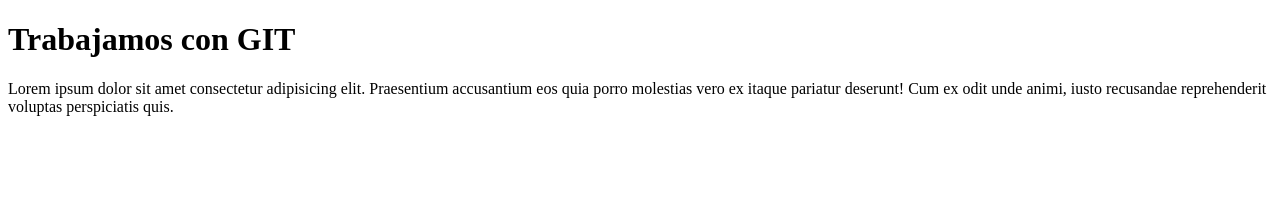
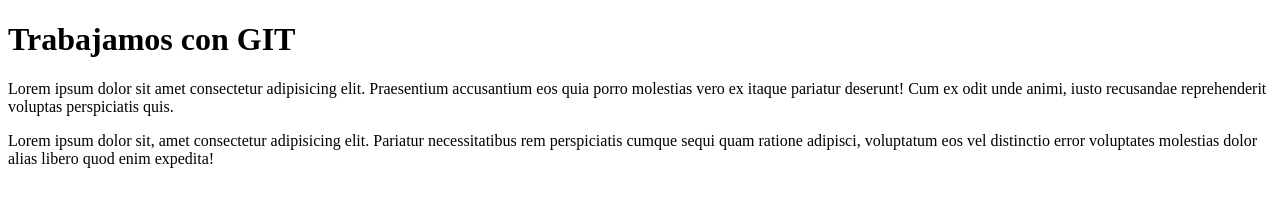
Before and after one commit to juliotaver/mi-repositorio, a plain HTML site: page index.html in a window 1280 px wide. Drawn offline with Linux system fonts and the light colour scheme.

Commit message:
agregamos un segundo parrafo

```diff
--- a/index.html
+++ b/index.html
@@ -9,5 +9,7 @@
 <body>
     <h1>Trabajamos con GIT</h1>
     <p>Lorem ipsum dolor sit amet consectetur adipisicing elit. Praesentium accusantium eos quia porro molestias vero ex itaque pariatur deserunt! Cum ex odit unde animi, iusto recusandae reprehenderit voluptas perspiciatis quis.</p>
+
+    <p>Lorem ipsum dolor sit, amet consectetur adipisicing elit. Pariatur necessitatibus rem perspiciatis cumque sequi quam ratione adipisci, voluptatum eos vel distinctio error voluptates molestias dolor alias libero quod enim expedita!</p>
 </body>
 </html>
```
